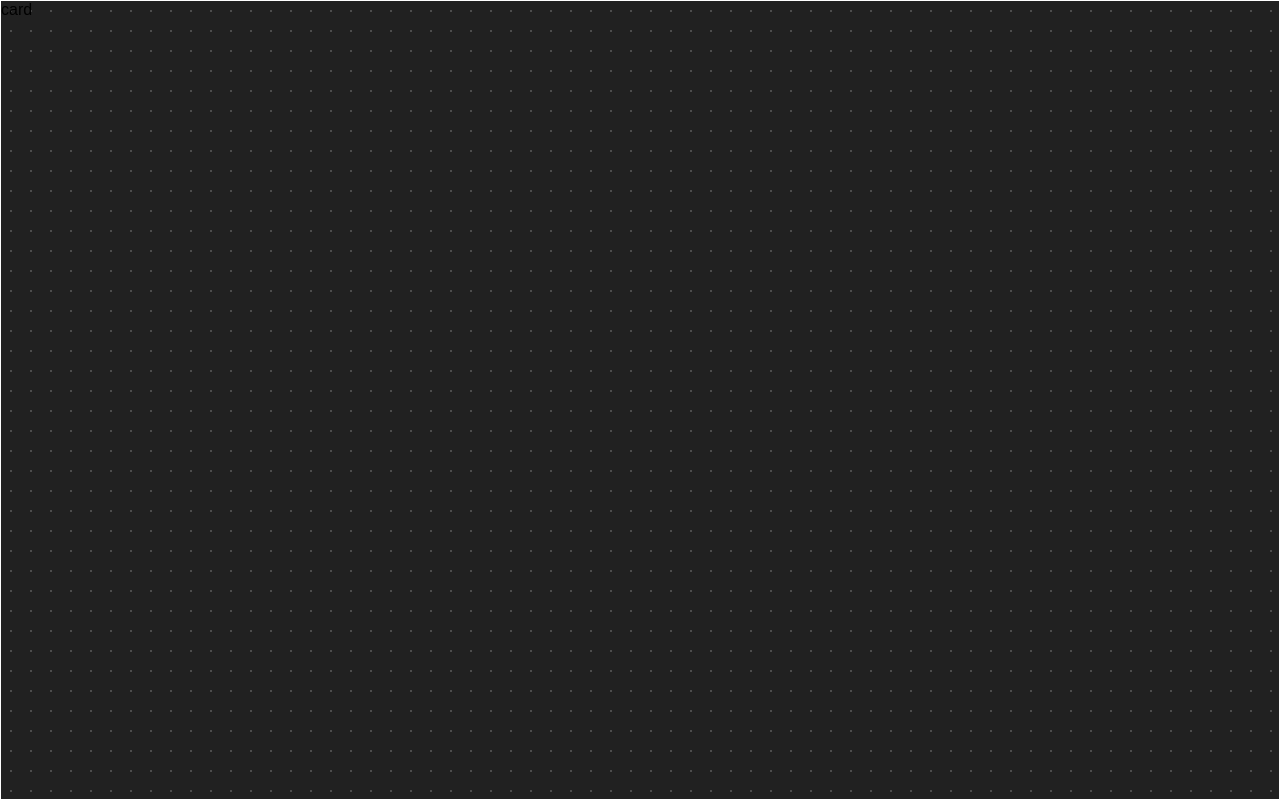
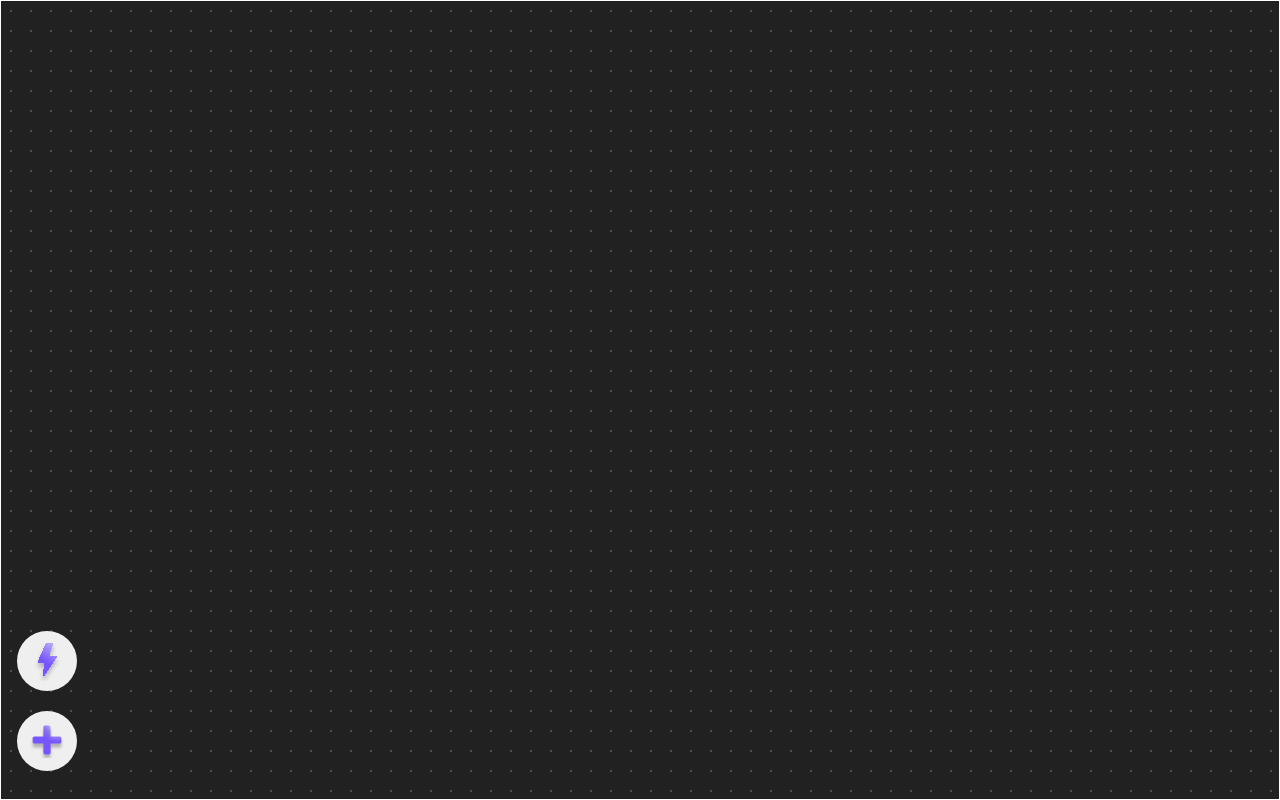
Before and after one commit to hyoungnam/clip, a React (Create React App) app: page / in a window 1280 px wide. Built offline with nearby package versions, Linux system fonts and the light colour scheme.

Commit message:
feat: :sparkles: add quick,add buttons

```diff
--- /dev/null
+++ b/src/components/Button/Button.tsx
@@ -0,0 +1,12 @@
+import React from 'react'
+import s from './button.module.scss'
+
+interface IButton {
+  svg?: React.ReactElement
+}
+
+function Button({ svg }: IButton) {
+  return <button className={s.button}>{svg}</button>
+}
+
+export { Button }
--- /dev/null
+++ b/src/components/Button/button.module.scss
@@ -0,0 +1,8 @@
+.button {
+  display: block;
+  width: 60px;
+  height: 60px;
+  border: 0;
+  border-radius: 50%;
+  margin-bottom: 20px;
+}
--- /dev/null
+++ b/src/components/Button/index.tsx
@@ -0,0 +1 @@
+export { Button } from './Button'
--- /dev/null
+++ b/src/components/svgs/IconAdd.tsx
@@ -0,0 +1,63 @@
+import React from 'react'
+
+function IconAdd() {
+  return (
+    <svg
+      width="36px"
+      height="36px"
+      viewBox="0 0 40 32"
+      version="1.1"
+      xmlns="http://www.w3.org/2000/svg"
+      xmlnsXlink="http://www.w3.org/1999/xlink"
+    >
+      <title>Combined Shape</title>
+      <defs>
+        <radialGradient
+          cx="90.3323405%"
+          cy="-12.3320782%"
+          fx="90.3323405%"
+          fy="-12.3320782%"
+          r="71.7347196%"
+          gradientTransform="translate(0.903323,-0.123321),rotate(124.211055),scale(1.000000,0.889137),translate(-0.903323,0.123321)"
+          id="radialGradient-1"
+        >
+          <stop stopColor="#7856FF" stopOpacity="0" offset="0%"></stop>
+          <stop stopColor="#7856FF" stopOpacity="0.0326974643" offset="0%"></stop>
+          <stop stopColor="#7856FF" offset="100%"></stop>
+        </radialGradient>
+        <path
+          d="M69,914 C70.1045695,914 71,914.895431 71,916 L71,926 L81,926 C82.1045695,926 83,926.895431 83,928 L83,932 C83,933.104569 82.1045695,934 81,934 L71,934 L71,944 C71,945.104569 70.1045695,946 69,946 L65,946 C63.8954305,946 63,945.104569 63,944 L63,934 L53,934 C51.8954305,934 51,933.104569 51,932 L51,928 C51,926.895431 51.8954305,926 53,926 L62.999,926 L63,916 C63,914.895431 63.8954305,914 65,914 L69,914 Z"
+          id="path-2"
+        ></path>
+        <filter
+          x="-25.0%"
+          y="-12.5%"
+          width="150.0%"
+          height="150.0%"
+          filterUnits="objectBoundingBox"
+          id="filter-3"
+        >
+          <feOffset dx="0" dy="4" in="SourceAlpha" result="shadowOffsetOuter1"></feOffset>
+          <feGaussianBlur
+            stdDeviation="2"
+            in="shadowOffsetOuter1"
+            result="shadowBlurOuter1"
+          ></feGaussianBlur>
+          <feColorMatrix
+            values="0 0 0 0 0   0 0 0 0 0   0 0 0 0 0  0 0 0 0.25 0"
+            type="matrix"
+            in="shadowBlurOuter1"
+          ></feColorMatrix>
+        </filter>
+      </defs>
+      <g id="Page-1" stroke="none" strokeWidth="1" fill="none" fillRule="evenodd">
+        <g id="Combined-Shape" transform="translate(-47.000000, -914.000000)">
+          <use fill="black" fillOpacity="1" filter="url(#filter-3)" xlinkHref="#path-2"></use>
+          <use fill="url(#radialGradient-1)" fillRule="evenodd" xlinkHref="#path-2"></use>
+        </g>
+      </g>
+    </svg>
+  )
+}
+
+export { IconAdd }
--- /dev/null
+++ b/src/components/svgs/IconQuick.tsx
@@ -0,0 +1,53 @@
+import React from 'react'
+
+function IconQuick() {
+  return (
+    <svg width="29" height="42" viewBox="0 0 29 35" fill="none" xmlns="http://www.w3.org/2000/svg">
+      <g filter="url(#filter0_d)">
+        <path
+          d="M4.63286 19.1053L12.9454 0.590418C13.1067 0.231145 13.4639 0 13.8577 0H19.189C19.8723 0 20.3543 0.670004 20.1372 1.31785L16.5997 11.8703C16.3825 12.5181 16.8645 13.1881 17.5478 13.1881H23.1336C23.9319 13.1881 24.4083 14.0774 23.9662 14.742L11.5573 33.3935C10.9698 34.2765 9.59264 33.7579 9.73359 32.7067L11.2165 21.6478C11.2969 21.048 10.8305 20.5149 10.2254 20.5149H5.54513C4.81984 20.5149 4.33579 19.7669 4.63286 19.1053Z"
+          fill="url(#paint0_linear)"
+          shapeRendering="crispEdges"
+        />
+      </g>
+      <defs>
+        <filter
+          id="filter0_d"
+          x="0.543945"
+          y="0"
+          width="27.5913"
+          height="41.8429"
+          filterUnits="userSpaceOnUse"
+          colorInterpolationFilters="sRGB"
+        >
+          <feFlood floodOpacity="0" result="BackgroundImageFix" />
+          <feColorMatrix
+            in="SourceAlpha"
+            type="matrix"
+            values="0 0 0 0 0 0 0 0 0 0 0 0 0 0 0 0 0 0 127 0"
+            result="hardAlpha"
+          />
+          <feOffset dy="4" />
+          <feGaussianBlur stdDeviation="2" />
+          <feComposite in2="hardAlpha" operator="out" />
+          <feColorMatrix type="matrix" values="0 0 0 0 0 0 0 0 0 0 0 0 0 0 0 0 0 0 0.25 0" />
+          <feBlend mode="normal" in2="BackgroundImageFix" result="effect1_dropShadow" />
+          <feBlend mode="normal" in="SourceGraphic" in2="effect1_dropShadow" result="shape" />
+        </filter>
+        <linearGradient
+          id="paint0_linear"
+          x1="15"
+          y1="21"
+          x2="35.5"
+          y2="-7"
+          gradientUnits="userSpaceOnUse"
+        >
+          <stop stopColor="#7856FF" />
+          <stop offset="1" stopColor="#7856FF" stopOpacity="0" />
+        </linearGradient>
+      </defs>
+    </svg>
+  )
+}
+
+export { IconQuick }
--- /dev/null
+++ b/src/components/svgs/index.tsx
@@ -0,0 +1,2 @@
+export { IconQuick } from './IconQuick'
+export { IconAdd } from './IconAdd'
--- a/src/css/reset.scss
+++ b/src/css/reset.scss
@@ -1,7 +1,7 @@
 * {
+  margin: 0;
+  padding: 0;
   box-sizing: border-box;
   font-family: 'Spoqa Han Sans Neo', sans-serif;
   font-weight: 200;
-  margin: 0;
-  padding: 0;
 }
--- a/src/pages/Board.tsx
+++ b/src/pages/Board.tsx
@@ -1,5 +1,7 @@
 import React from 'react'
 import { useCanvasRef } from 'hooks/useCanvasRef'
+import { IconQuick, IconAdd } from 'components/svgs'
+import { Button } from 'components/Button'
 import s from './board.module.scss'
 
 export default function Board() {
@@ -10,7 +12,10 @@ export default function Board() {
       <canvas className={s.canvas} ref={canvasRef} />
       <section className={s.section}>
         <div className={s.container}>
-          <span>card</span>
+          <div className={s.buttons}>
+            <Button svg={<IconQuick />} />
+            <Button svg={<IconAdd />} />
+          </div>
         </div>
       </section>
     </>
--- a/src/pages/board.module.scss
+++ b/src/pages/board.module.scss
@@ -15,3 +15,11 @@
   width: 100%;
   height: 100%;
 }
+
+.buttons {
+  display: flex;
+  flex-direction: column;
+  position: absolute;
+  left: 16px;
+  bottom: 8px;
+}
```
Also changed, not shown: 1 other file (tests, documents, lock files or other folders).
